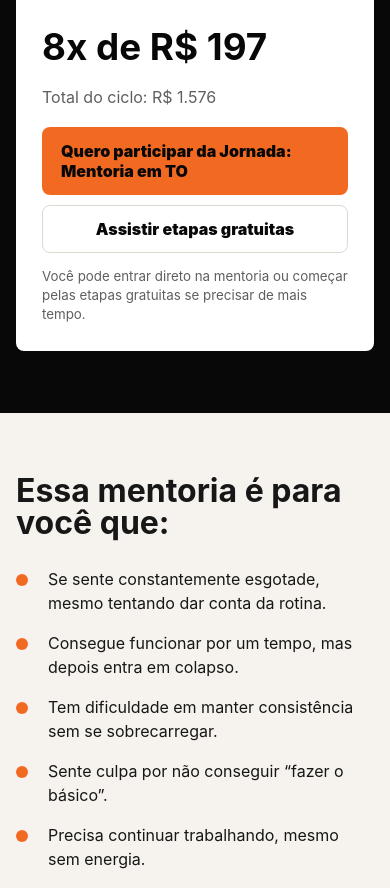
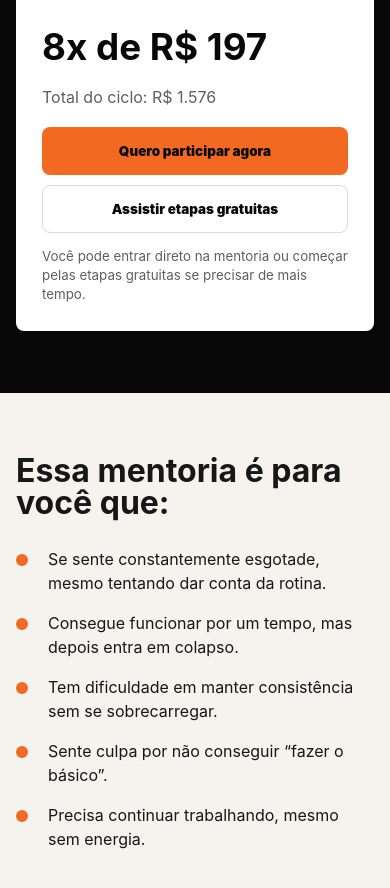
Before and after one commit to DamDev01/Lp_JornadaM5c, a plain HTML site: page index.html in a window 390 px wide. Shown: the part 8240-9128 px from the top of the page. Drawn offline with Linux system fonts and the light colour scheme.

Commit message:
Ajusta CTA do painel de preco

```diff
--- a/index.html
+++ b/index.html
@@ -747,6 +747,11 @@
         margin-top: 10px;
       }
 
+      .price-panel .btn.full {
+        padding-inline: 12px;
+        white-space: nowrap;
+      }
+
       .price-panel small {
         display: block;
         margin-top: 14px;
@@ -1039,6 +1044,10 @@
 
         .btn {
           width: 100%;
+        }
+
+        .price-panel .btn.full {
+          font-size: 0.84rem;
         }
 
         .learn-box {
@@ -1327,7 +1336,7 @@
           <aside class="price-panel" aria-label="Investimento">
             <h3>8x de R$ 197</h3>
             <p>Total do ciclo: R$ 1.576</p>
-            <a class="btn btn-primary full" href="https://pay.hotmart.com/C105523440P">Quero participar da Jornada: Mentoria em TO</a>
+            <a class="btn btn-primary full" href="https://pay.hotmart.com/C105523440P">Quero participar agora</a>
             <a class="btn btn-light full" href="https://youtu.be/fUkxNJcHLJM">Assistir etapas gratuitas</a>
             <small>Voc&ecirc; pode entrar direto na mentoria ou come&ccedil;ar pelas etapas gratuitas se precisar de mais tempo.</small>
           </aside>
--- a/styles.css
+++ b/styles.css
@@ -545,6 +545,11 @@ input[type="radio"] {
   margin-top: 10px;
 }
 
+.price-panel .btn.full {
+  padding-inline: 12px;
+  white-space: nowrap;
+}
+
 .price-panel small {
   display: block;
   margin-top: 14px;
@@ -696,6 +701,10 @@ input[type="radio"] {
     width: 100%;
   }
 
+  .price-panel .btn.full {
+    font-size: 0.84rem;
+  }
+
   .signal-list {
     grid-template-columns: 1fr;
   }
```
